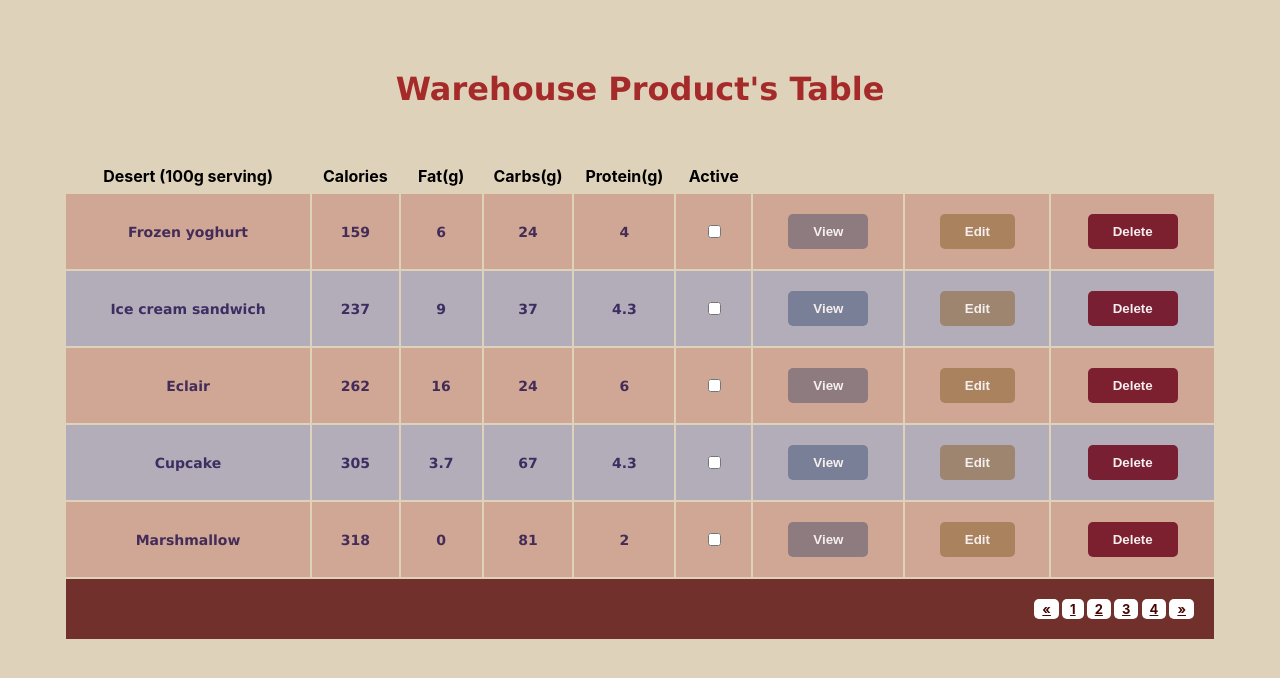
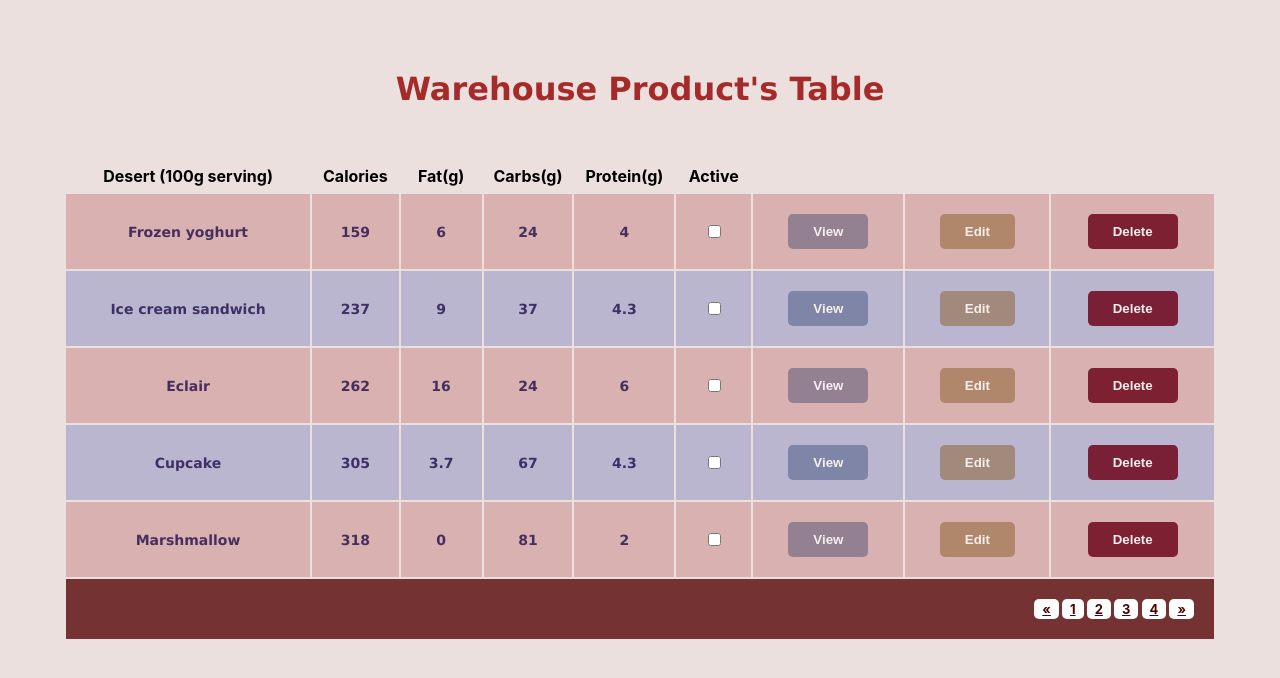
Before and after one commit to Kbaukas/React-Warehouse, a React (Create React App) app: page / in a window 1280 px wide. Shown: the top 678 px of the page. Built offline with nearby package versions, Linux system fonts and the light colour scheme.

Commit message:
Background changed :)

```diff
--- a/src/index.css
+++ b/src/index.css
@@ -5,7 +5,7 @@ body {
     sans-serif;
   -webkit-font-smoothing: antialiased;
   -moz-osx-font-smoothing: grayscale;
-  background-color: rgb(223, 210, 186);
+  background-color: rgba(116, 32, 21, 0.137);
 }
 
 code {
```
